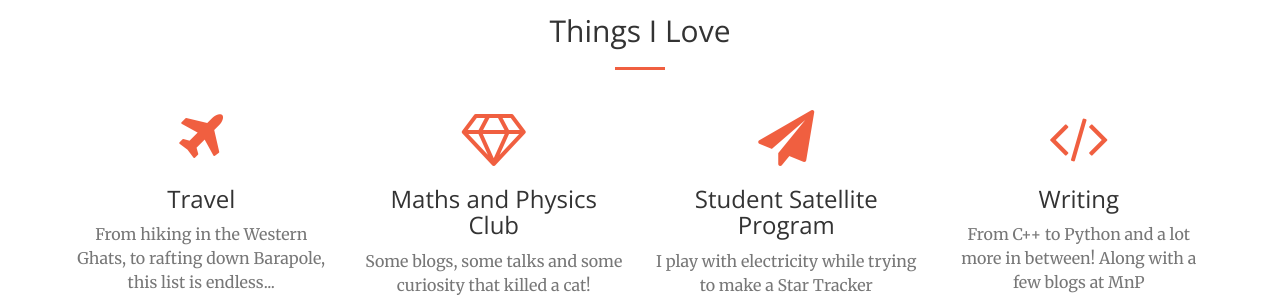
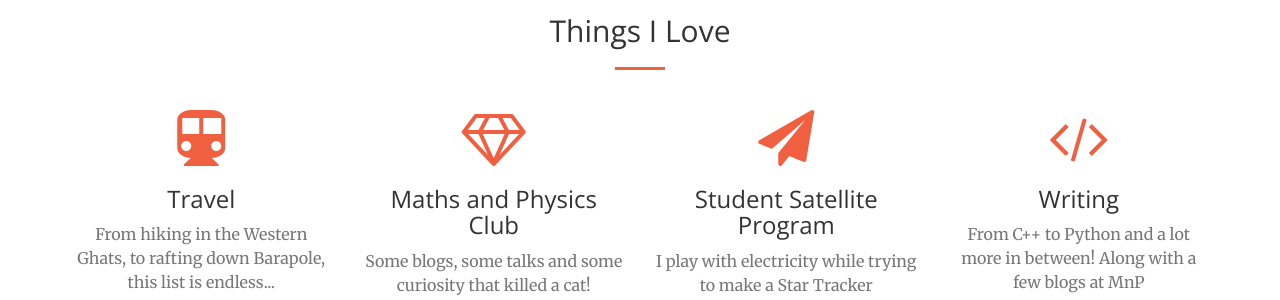
Before and after one commit to aravindbharathi/aravindbharathi.github.io, a Jekyll site: the page built from index.html, in a window 1280 px wide and 900 px high, scrolled down 1230 px. Shown: the part 150-450 px from the top of the window. Built offline with Jekyll 4.4.1, drawn with Linux system fonts in a browser that asks for light colours.

Commit message:
Update stuff.html

```diff
--- a/_includes/stuff.html
+++ b/_includes/stuff.html
@@ -12,7 +12,7 @@
             <div class="col-lg-3 col-md-6 text-center">
                 <div class="service-box">
                     <a href="https://instagram.com/{{ site.instagram_username }}" target="_blank">
-                    <i class="fa fa-4x fa-plane wow bounceIn text-primary" data-wow-delay=".2s"></i>
+                    <i class="fa fa-4x fa-subway wow bounceIn text-primary" data-wow-delay=".2s"></i>
                     </a>
                     <h3>Travel</h3>
                     <p class="text-muted">From hiking in the Western Ghats, to rafting down Barapole, this list is endless...</p>
```
